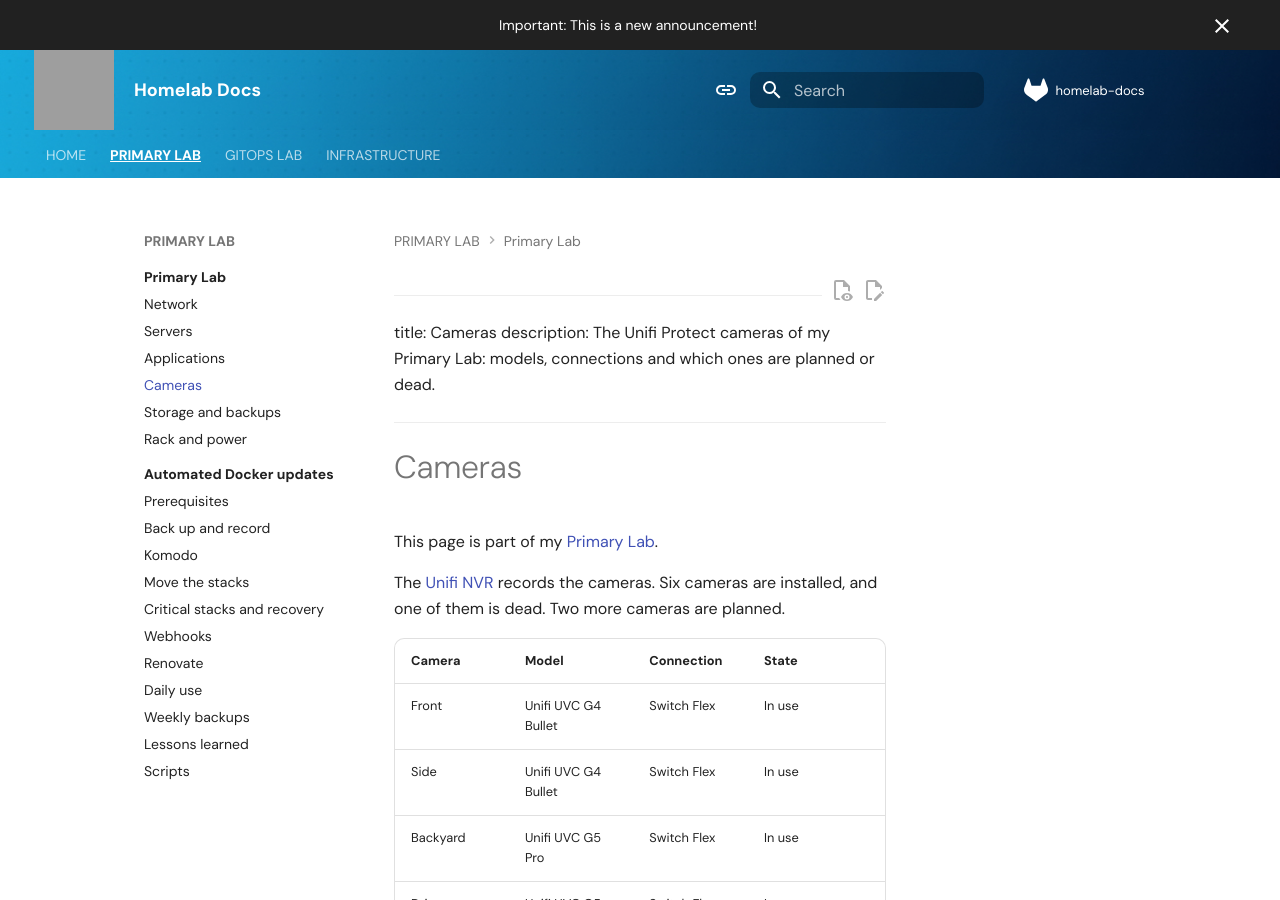
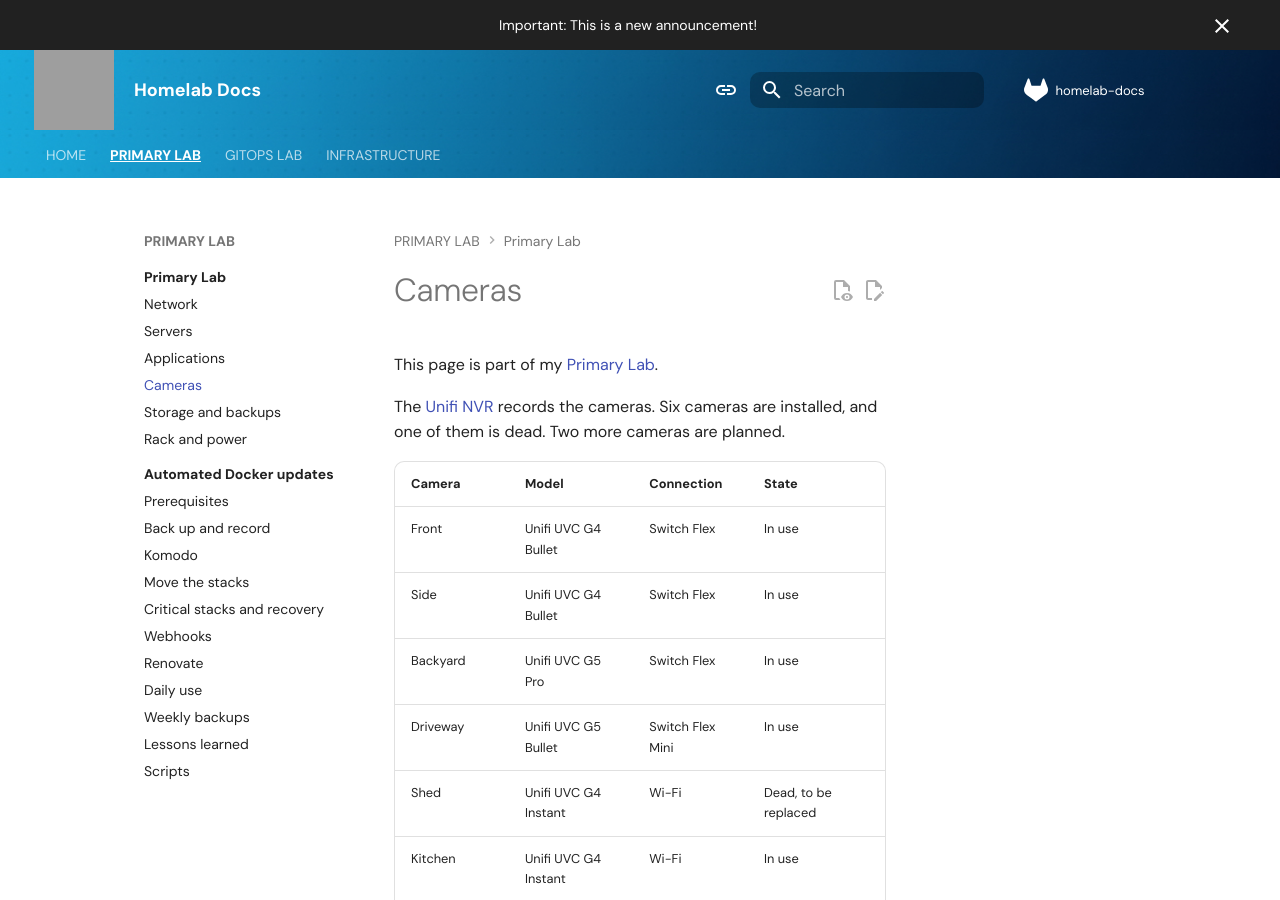
Before and after one commit to tronyx/homelab-docs, an MkDocs documentation site: the page built from docs/labs/primary/cameras.md, in a window 1280 px wide and 900 px high. Built offline with MkDocs 1.6.1 and Material for MkDocs 9.7.7, drawn with Linux system fonts in a browser that asks for light colours; comment, search, counter and statistics services are not loaded; part of the change alters nothing that is shown; grey boxes are pictures that could not be loaded.

Commit message:
Fix the front matter of the Cameras page
A colon in the description made the YAML front matter invalid, so
MkDocs showed it as text at the top of the page. The description now
has no colon.

Co-Authored-By: Claude Opus 5.5 <noreply@anthropic.com>

```diff
--- a/docs/labs/primary/cameras.md
+++ b/docs/labs/primary/cameras.md
@@ -1,6 +1,6 @@
 ---
 title: Cameras
-description: The Unifi Protect cameras of my Primary Lab: models, connections and which ones are planned or dead.
+description: The Unifi Protect cameras of my Primary Lab, with their models, their connections and which ones are planned or dead.
 ---
 
 # Cameras
```
